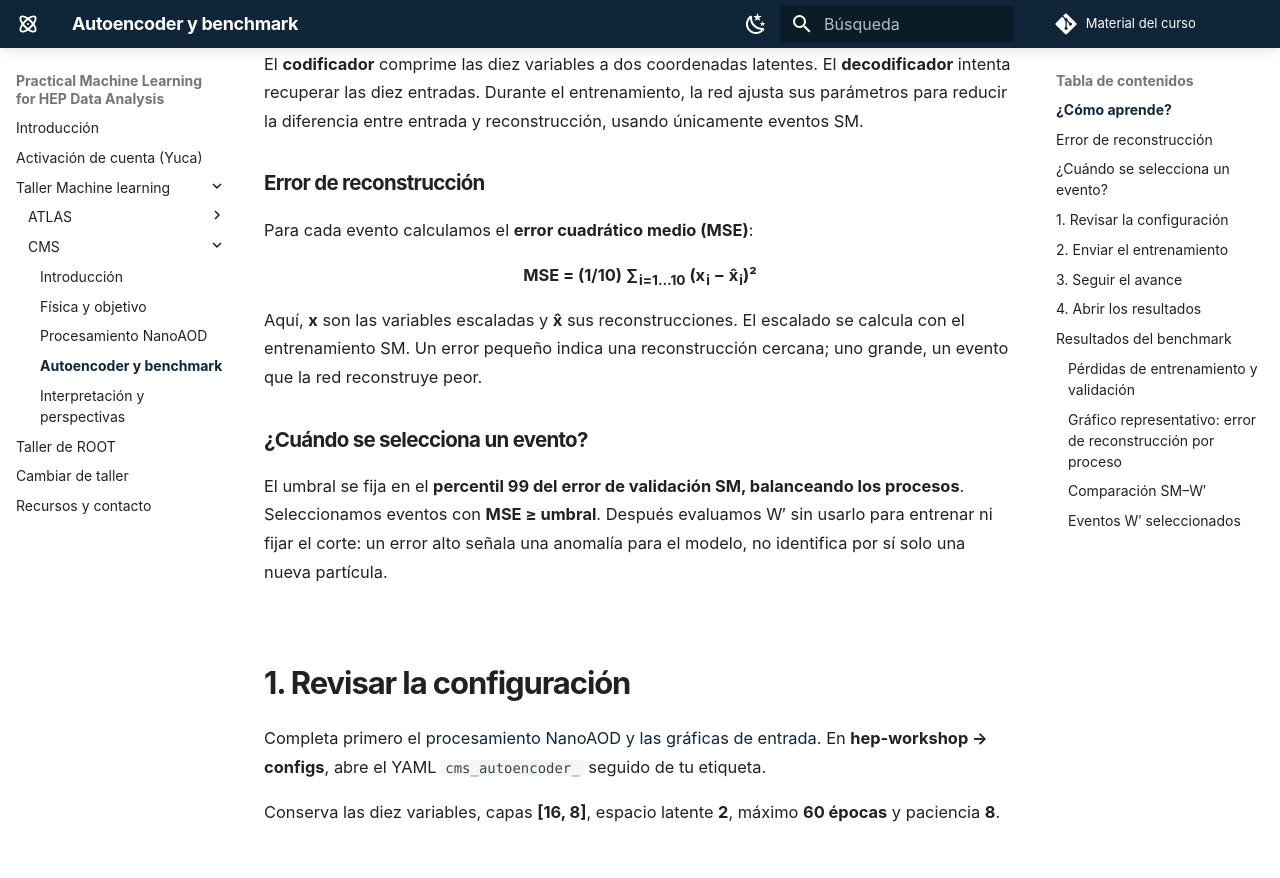
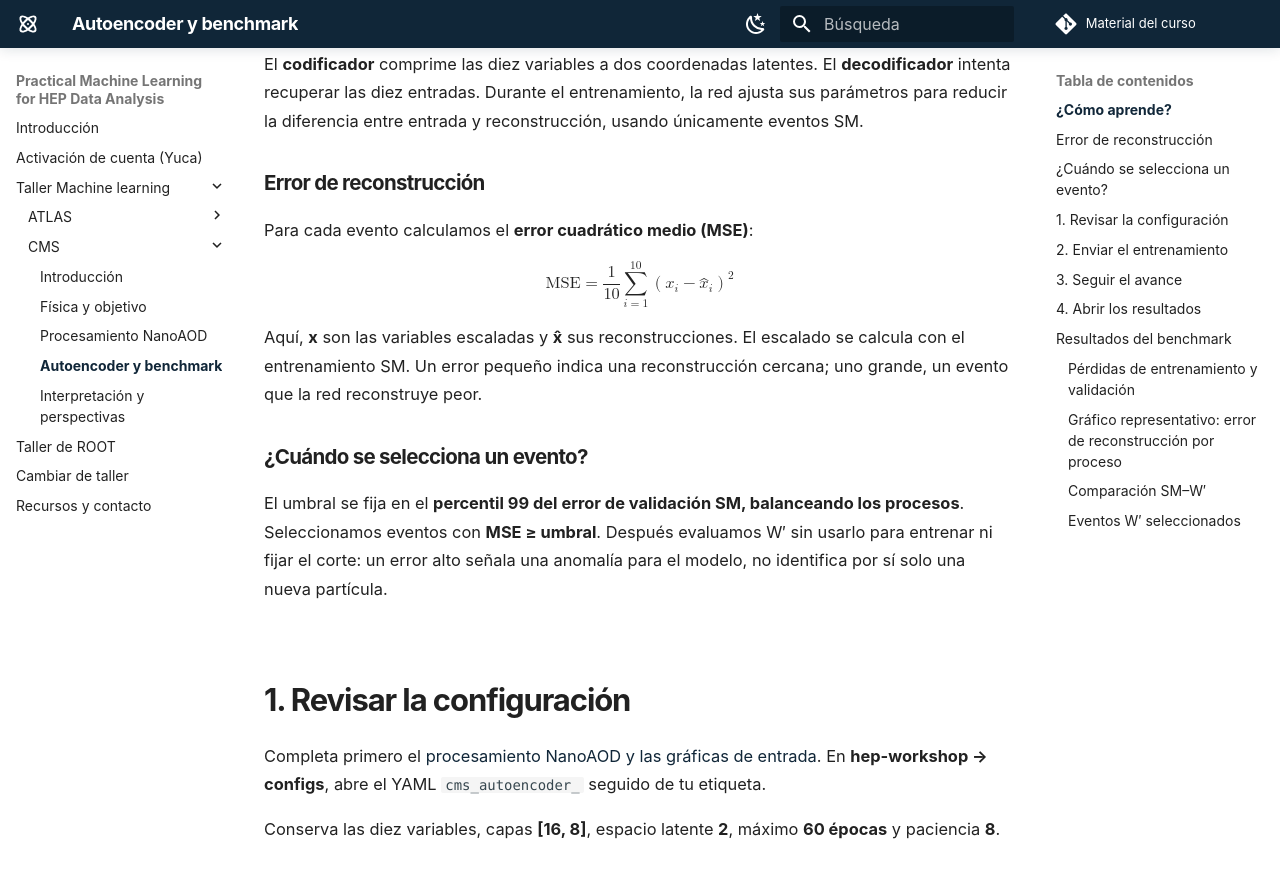
Before and after one commit to castaned/practical-ml-hep, an MkDocs documentation site: the page built from docs/cms-autoencoder.md, in a window 1280 px wide and 900 px high, scrolled down 573 px. Shown: the top 878 px of the window. Built offline with MkDocs 1.6.1 and Material for MkDocs 9.7.7, drawn with Linux system fonts in a browser that asks for light colours; comment, search, counter and statistics services are not loaded.

Commit message:
Typeset reconstruction MSE with native mathematical notation

```diff
--- a/docs/cms-autoencoder.md
+++ b/docs/cms-autoencoder.md
@@ -12,7 +12,14 @@ El **codificador** comprime las diez variables a dos coordenadas latentes. El **
 
 Para cada evento calculamos el **error cuadrático medio (MSE)**:
 
-<p style="text-align:center"><strong>MSE = (1/10) ∑<sub>i=1…10</sub> (x<sub>i</sub> − x̂<sub>i</sub>)²</strong></p>
+<math xmlns="http://www.w3.org/1998/Math/MathML" display="block" aria-label="MSE igual a un décimo de la suma, desde i igual a uno hasta diez, de x i menos x reconstruida i, al cuadrado">
+  <mrow>
+    <mi mathvariant="normal">MSE</mi><mo>=</mo>
+    <mfrac><mn>1</mn><mn>10</mn></mfrac>
+    <munderover><mo>∑</mo><mrow><mi>i</mi><mo>=</mo><mn>1</mn></mrow><mn>10</mn></munderover>
+    <msup><mrow><mo>(</mo><msub><mi>x</mi><mi>i</mi></msub><mo>−</mo><msub><mover accent="true"><mi>x</mi><mo>^</mo></mover><mi>i</mi></msub><mo>)</mo></mrow><mn>2</mn></msup>
+  </mrow>
+</math>
 
 Aquí, **x** son las variables escaladas y **x̂** sus reconstrucciones. El escalado se calcula con el entrenamiento SM. Un error pequeño indica una reconstrucción cercana; uno grande, un evento que la red reconstruye peor.
 
```
